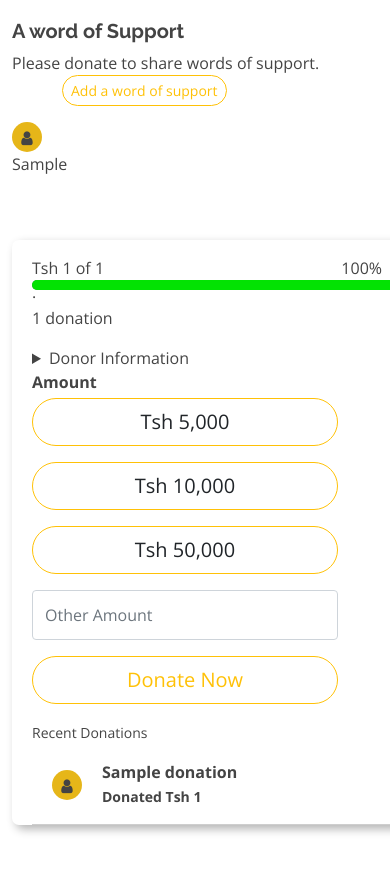
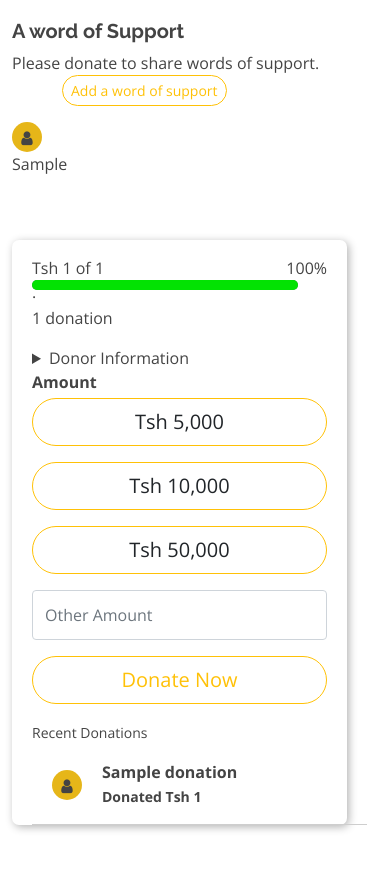
Before and after one commit to isayaeli/crowdfundr, a Django app: page /donate/1 in a window 390 px wide. Shown: the part 816-1701 px from the top of the page. Run offline with Django 3.2, Linux system fonts and the light colour scheme; tables that the repository leaves empty hold one stand-in row (values such as "Sample post"); some libraries are stand-ins or nearby versions.

Commit message:
Added recented mobile donation box

```diff
--- a/templates/home/donate.html
+++ b/templates/home/donate.html
@@ -96,7 +96,6 @@
                       <div class="row mb-3">
                         <div class="col-md-4">
                             <button value="Anonymous"  type="button" style="width: 100%; height: 50px;" class=" rounded-pill text-dark btn-sm btn btn-outline-warning btn-lg name 1" value="25" >Anomymous</button>
-
                           </div>
                         <div class="col-md-6">
                             <input required id="name"  placeholder="Your Names" style="height:50px;" name="name" type="text" class="form-control" >
@@ -147,20 +146,20 @@
           </div>
 
 
-          <div class="col-md-6 mt-5  donate-mobile" style="width: 85%;">
-            <div style=" border-radius: 7px; width: 400px; text-align: start; box-shadow: 4px 4px 10px rgb(0, 0, 0, 0.3);" data-aos="fade-up"  >
-              <div class="goal pt-3 pb-3" style="margin-left:20px; margin-right:50px;" >
-                <div style="display:inline-flex;" >
+          <div class="col-md-6 mt-5  donate-mobile">
+            <div style="border-radius: 7px; width: 335px; text-align: start; box-shadow: 2px 2px 8px rgb(0, 0, 0, 0.3);" data-aos="fade-up"  >
+              <div class="goal pt-3 pb-3" style="margin-left:20px; margin-right:20px;" >
+                <div style="  display:inline-flex;" >
                     <span>Tsh {{data.get_donation_sum}} of {{data.goal}}</span>
-                    <span style="float:right; right: 30px; position:absolute;" >{{data.get_percent}}%</span>
+                    <span style="float:right; right: 20px; position:absolute;" >{{data.get_percent}}%</span>
                 </div>
                 {% if data.get_percent < 100 %}
-                <div class="bg-secondary rounded-pill" style="width:85%;" >
+                <div class="bg-secondary rounded-pill" style="width:100%;" >
                   <div style=" background-color: #03e203; height:10px; width: {{data.get_percent}}%;" class="rounded-pill" id="prog{{forloop.counter}}" >.</div>
                 </div>
                 {% else %}
-                <div class="bg-secondary rounded-pill" style="width:85%;" >
-                  <div style=" background-color: #03e203; height:10px; width: 185%;" class="rounded-pill" id="prog{{forloop.counter}}" >.</div>
+                <div class="bg-secondary rounded-pill" style="width:90%;" >
+                  <div style=" background-color: #03e203; height:10px; width: 100%;" class="rounded-pill" id="prog{{forloop.counter}}" >.</div>
                 </div>
                 {% endif %}
               </div>
@@ -171,33 +170,33 @@
                     <summary>Donor Information</summary>
                     <div class="row mb-3">
                       <div class="col-md-4 mt-1">
-                          <button value="Anonymous"  type="button" style="width: 85%; height: 50px;" class=" rounded-pill text-dark btn-sm btn btn-outline-warning btn-lg name 1" value="25" >Anomymous</button>
+                          <button value="Anonymous"  type="button" style="width: 100%; height: 50px;" class=" rounded-pill text-dark btn-sm btn btn-outline-warning btn-lg name-mobile 1" value="25" >Anomymous</button>
 
                         </div>
                       <div class="col-md-6 mt-2">
-                          <input required id="name"  placeholder="Your Names" style="width: 85%; height:50px;" name="name" type="text" class="form-control" >
+                          <input required id="name-mobile"  placeholder="Your Names" style="width: 85%; height:50px;" name="name" type="text" class="form-control" >
                       </div>
                     </div>
                   </details>
                   <label class="" for="amount"><b>Amount</b></label>
                   <div class="row mb-3">
                       <div class="col-md-4">
-                          <button type="button" style="width: 85%;" class=" mt-1 rounded-pill text-dark btn btn-outline-warning btn-lg amount 2" value="5000" >Tsh 5,000</button>
+                          <button type="button" style="width: 100%;" class=" mt-1 rounded-pill text-dark btn btn-outline-warning btn-lg amount-mobile 2" value="5000" >Tsh 5,000</button>
                       </div>
                       <div class="col-md-4">
-                          <button type="button" style="width: 85%;" class=" mt-3 rounded-pill text-dark btn btn-outline-warning btn-lg amount 3" value="10000" >Tsh 10,000</button>
+                          <button type="button" style="width: 100%;" class=" mt-3 rounded-pill text-dark btn btn-outline-warning btn-lg amount-mobile 3" value="10000" >Tsh 10,000</button>
                       </div>
                       <div class="col-md-4">
-                          <button type="button" style="width: 85%;" class=" mt-3 rounded-pill text-dark btn btn-outline-warning btn-lg amount 4" value="50000" >Tsh 50,000</button>
+                          <button type="button" style="width: 100%;" class=" mt-3 rounded-pill text-dark btn btn-outline-warning btn-lg amount-mobile 4" value="50000" >Tsh 50,000</button>
                       </div>
                       <!-- <input class="text-dark" id="amount" type="hidden" name="amount1"> -->
                   </div>
-                  <input required id="amount" type="number" style="height: 50px; width: 85%;" name="amount" class="form-control mb-3" placeholder="Other Amount">
-                  <button style="width:85%;" class=" btn btn-outline-warning btn-lg rounded-pill" >Donate Now</button>
+                  <input required id="amount-mobile" type="number" style="height: 50px; width: 100%;" name="amount" class="form-control mb-3" placeholder="Other Amount">
+                  <button style="width:100%;" class=" btn btn-outline-warning btn-lg rounded-pill" >Donate Now</button>
               </form>
               <small style="margin-left:20px;">Recent Donations</small>
               {% for data in data.get_all_donations %}
-              <div class="recent-donor d-inline-flex pb-3 pt-3" style="border-bottom: 1px solid #cecece; width: 90%; margin-left: 20px; margin-right: 20px;">
+              <div class="recent-donor d-inline-flex pb-3 pt-3" style="border-bottom: 1px solid #cecece; width: 100%; margin-left: 20px; margin-right: 20px;">
                 <div style="height:30px; width:30px; margin-left:20px; margin-top: 10px; border-radius:50px; background-color: #e6b619; text-align: center;" >
                   <i class="fa fa-user mt-2" ></i>
                 </div>
@@ -208,7 +207,7 @@
                   </div>
                </div>
                {% empty %}
-               <div class="recent-donor d-inline-flex pb-3 pt-3" style="border-bottom: 1px solid #cecece; width: 90%; margin-left: 20px; margin-right: 20px;">
+               <div class="recent-donor d-inline-flex pb-3 pt-3" style="border-bottom: 1px solid #cecece; width: 100%; margin-left: 20px; margin-right: 20px;">
 
                   <div style="display:block;" class="d-block">
                       <strong style="margin:20px;">No funds donated yet</strong>
@@ -284,6 +283,14 @@
 
         })
 
+
+        $(document).on('click','.amount-mobile', function(){
+            var btn_val = $(this).val()
+            $('#amount-mobile').val(btn_val)
+            // console.log(btn_val)
+
+        })
+
         $(document).on('click','.name', function(){
             var btn_val = $(this).val()
             $('#name').val(btn_val)
@@ -291,9 +298,24 @@
 
         })
 
+
+        $(document).on('click','.name-mobile', function(){
+            var btn_val = $(this).val()
+            $('#name-mobile').val(btn_val)
+            console.log(btn_val)
+
+        })
+
         $(document).on('focus','#amount', function(){
             var btn_val = $(this).val()
             $('#amount').val(btn_val)
+            // console.log(btn_val)
+
+        })
+
+        $(document).on('focus','#amount-mobile', function(){
+            var btn_val = $(this).val()
+            $('#amount-mobile').val(btn_val)
             // console.log(btn_val)
 
         })
```
